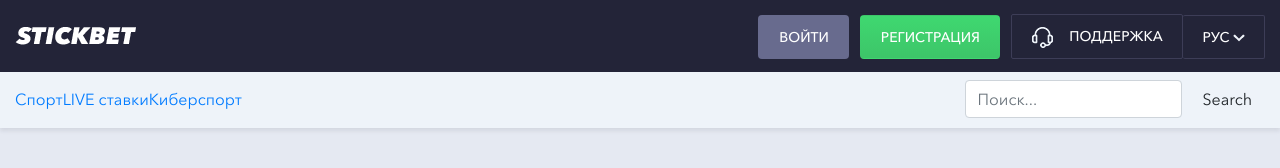
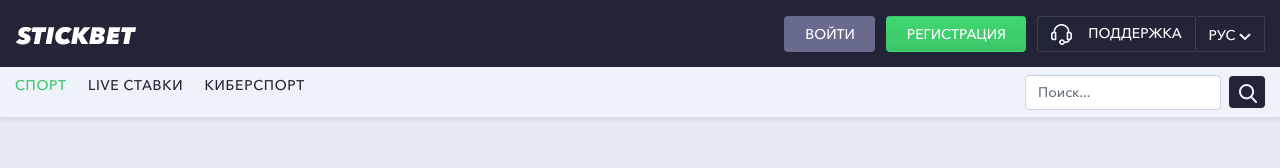
Before and after one commit to coatceatl/stickbet, a website built with webpack: page index.html in a window 1280 px wide. Built offline with nearby package versions, Linux system fonts and the light colour scheme.

Commit message:
added search and items menu

```diff
--- a/index.html
+++ b/index.html
@@ -35,23 +35,25 @@
         </div>
 
         <div class='row header-bottom'>
-      <div class='col-12 col-md-6 col-lg-4 mr-auto'>
-        <ul class="navbar-nav mr-auto mt-2 mt-lg-0 d-flex flex-row">
-          <li class="nav-item active">
-            <a class="nav-link" href="#">Спорт<span class="sr-only">(current)</span></a>
+      <div class='col-12 col-md-6 col-lg-3 mr-auto'>
+        <ul class='header-list mr-auto mt-2 mt-lg-0 d-flex justify-content-between'>
+          <li class='header-item'>
+            <a class='header-link active' href='#'>Спорт</a>
           </li>
-          <li class="nav-item">
-            <a class="nav-link" href="#">LIVE ставки</a>
+          <li class='header-item'>
+            <a class='header-link' href='#'>LIVE ставки</a>
           </li>
-          <li class="nav-item">
-            <a class="nav-link" href="#">Киберспорт</a>
+          <li class='header-item'>
+            <a class='header-link' href='#'>Киберспорт</a>
           </li>
         </ul>
       </div>
       <div class='col-12 col-md-6 col-lg-4 d-flex justify-content-end'>
-        <form class="form-inline">
-          <input class="form-control mr-sm-2" type="search" placeholder="Поиск..." aria-label="Search">
-          <button class="btn btn-outline my-2 my-sm-0" type="submit">Search</button>
+        <form class='form-inline'>
+          <input class='form-control input-search mr-sm-2' type='search' placeholder="Поиск..." aria-label='Search'>
+          <button class='btn btn-search my-2 my-sm-0 d-flex' type='submit'>
+            <img src='src/img/search.png' alt=''>
+          </button>
         </form>
       </div>
       </div>
--- a/src/scss/_base.scss
+++ b/src/scss/_base.scss
@@ -40,6 +40,7 @@ body {
   padding: 11px 19px 10px 20px;
   background-color: $green;
   margin-right: 11px;
+  line-height: remy(13px);
 }
 .btn.btn-sm-violet {
   color: #fff;
@@ -49,14 +50,16 @@ body {
   padding: 11px 19px 10px 20px;
   background-color: $violet;
   margin-right: 11px;
+  line-height: remy(13px);
 }
 .btn.btn-sm-outline {
   color: #fff;
   font-size: remy(14px);
   font-weight: 700;
   text-transform: uppercase;
-  padding: 11px 19px 10px 20px;
+  padding: 7px 13px 6px 13px;
   background-color: #232438;
+  line-height: remy(13px);
   border: 1px solid #3d3d57;
   border-radius: 2px;
   &:hover {
--- a/src/scss/_header.scss
+++ b/src/scss/_header.scss
@@ -6,8 +6,7 @@
 .header-bottom {
   background-color: #eef3f9;
   box-shadow: 0 3px 4px rgba(36, 35, 53, 0.09);
-  padding-top: 7px;
-  padding-bottom: 9px;
+  padding: 5px 0;
 }
 .user__signup-link {
   background-image: linear-gradient(to top, #3dc569 0%, #3fd870 100%);
@@ -15,8 +14,39 @@
 .header-icon {
   margin-right: 13px;
 }
-/*
-.user__support {
-  border-radius: 2px 0 0 2px;
+.user__lang {
+  padding-top: 12px!important;
+  padding-bottom: 9px !important;
 }
-*/
+.form-control.input-search {
+  color: #cad0dc;
+  font-size: remy(14px);
+  font-weight: 700;
+  line-height: remy(11px);
+}
+.btn.btn-search {
+  padding: 7px 9px 8px 9px;
+  background-color: #232438;
+  width: 36px;
+  height: 32px;
+}
+.header-list {
+  list-style: none;
+  padding-left: 0;
+  width: 100%;
+}
+.header-link {
+  color: #232438;
+  font-size: remy(14px);
+  font-weight: 700;
+  text-transform: uppercase;
+  line-height: remy(11px);
+  letter-spacing: 0.7px;
+  &:hover {
+    color: $green;
+    text-decoration: none;
+  }
+}
+.header-link.active {
+  color: $green;
+}
```
Also changed, not shown: dist/main.css, src/img/search.png (added).
